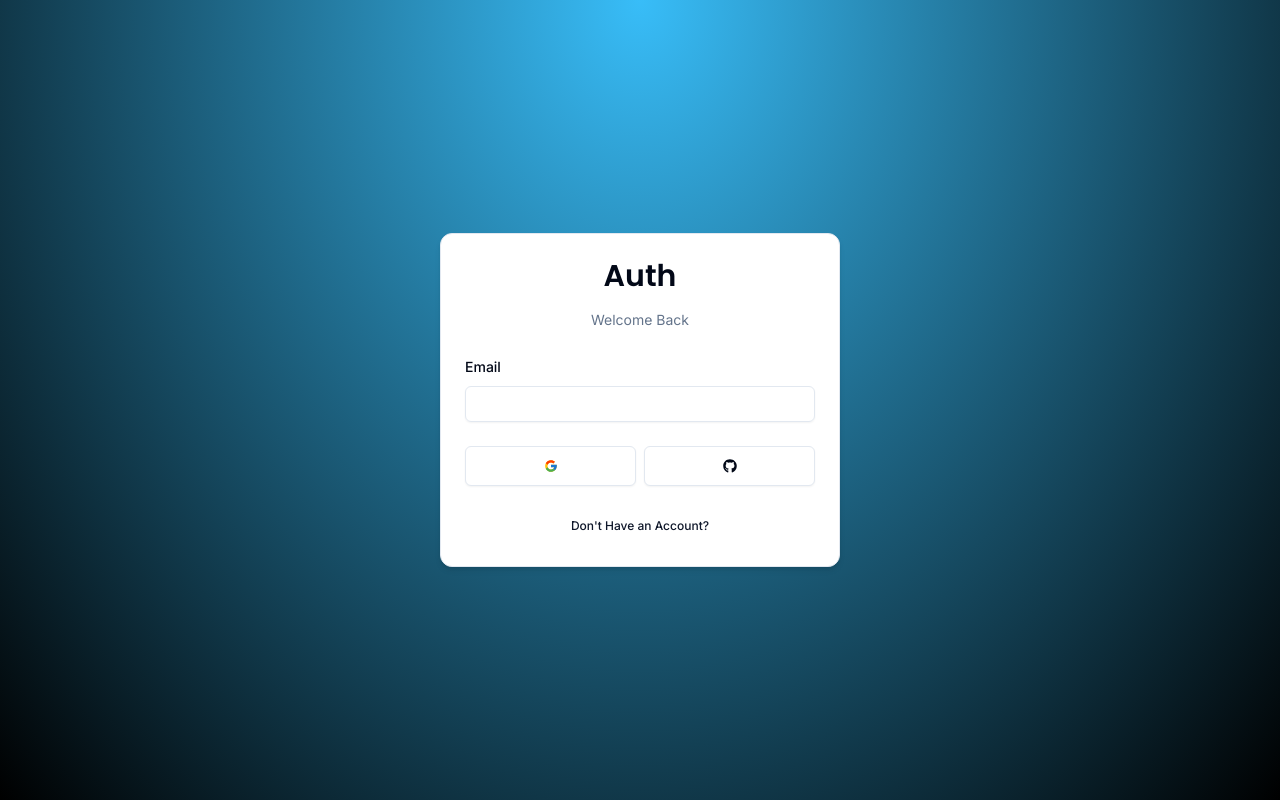
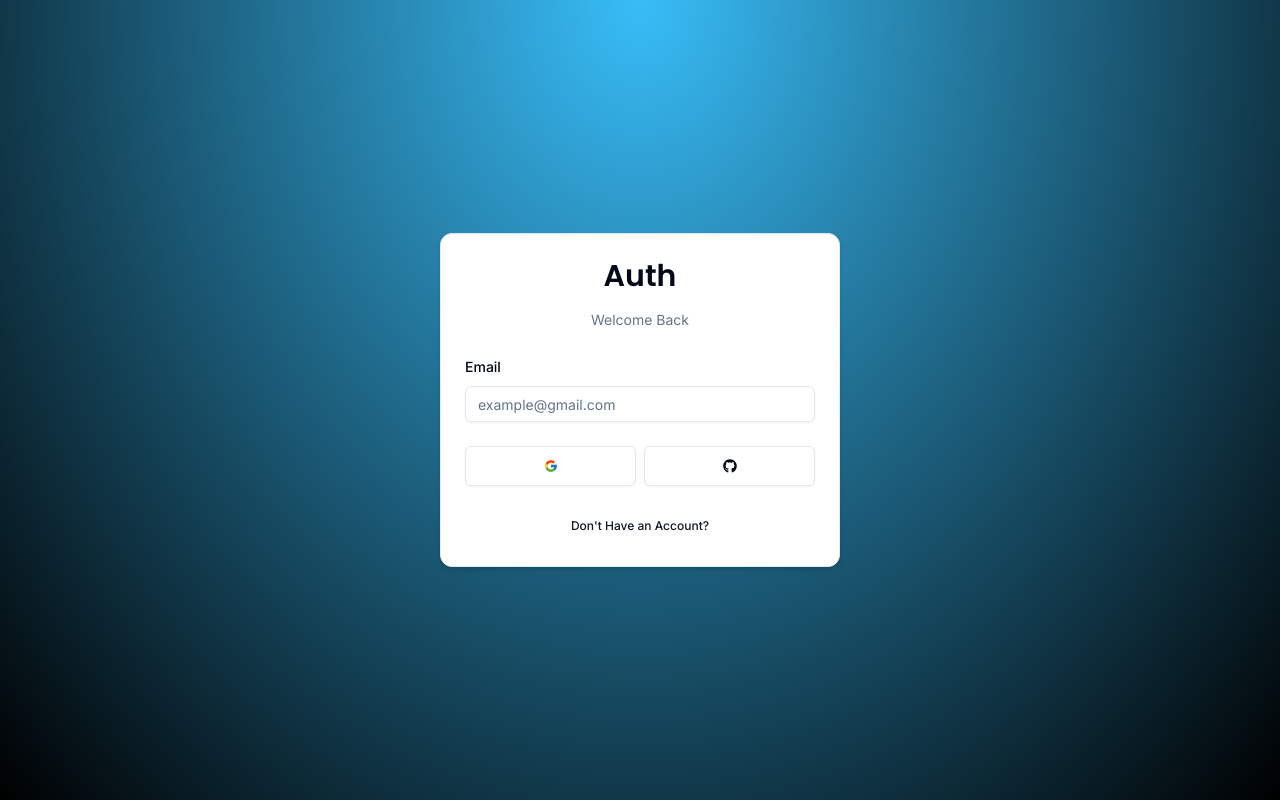
Before and after one commit to recess-edTech/heimdall_odin_migrate, a Next.js app: page /auth/login in a window 1280 px wide. Built offline with nearby package versions, Linux system fonts and the light colour scheme.

Commit message:
zod validation

```diff
--- a/components/auth/LoginForm.tsx
+++ b/components/auth/LoginForm.tsx
@@ -36,8 +36,12 @@ export const LoginForm = () => {
                             <FormItem>
                                 <FormLabel>Email</FormLabel>
                                 <FormControl>
-                                    <Input {...field}/>
+                                    <Input {...field}
+                                            placeholder="example@gmail.com"
+                                           type="email"
+                                    />
                                 </FormControl>
+                                <FormMessage/>
                             </FormItem>
                         )}/>
                 </div>
--- a/schemas/index.ts
+++ b/schemas/index.ts
@@ -1,6 +1,8 @@
 import * as z from 'zod';
 
 export const LoginSchema = z.object({
-    email: z.string().email(),
+    email: z.string().email({
+        message: 'Please enter a valid email'
+    }),
     password: z.string()
 });
```
